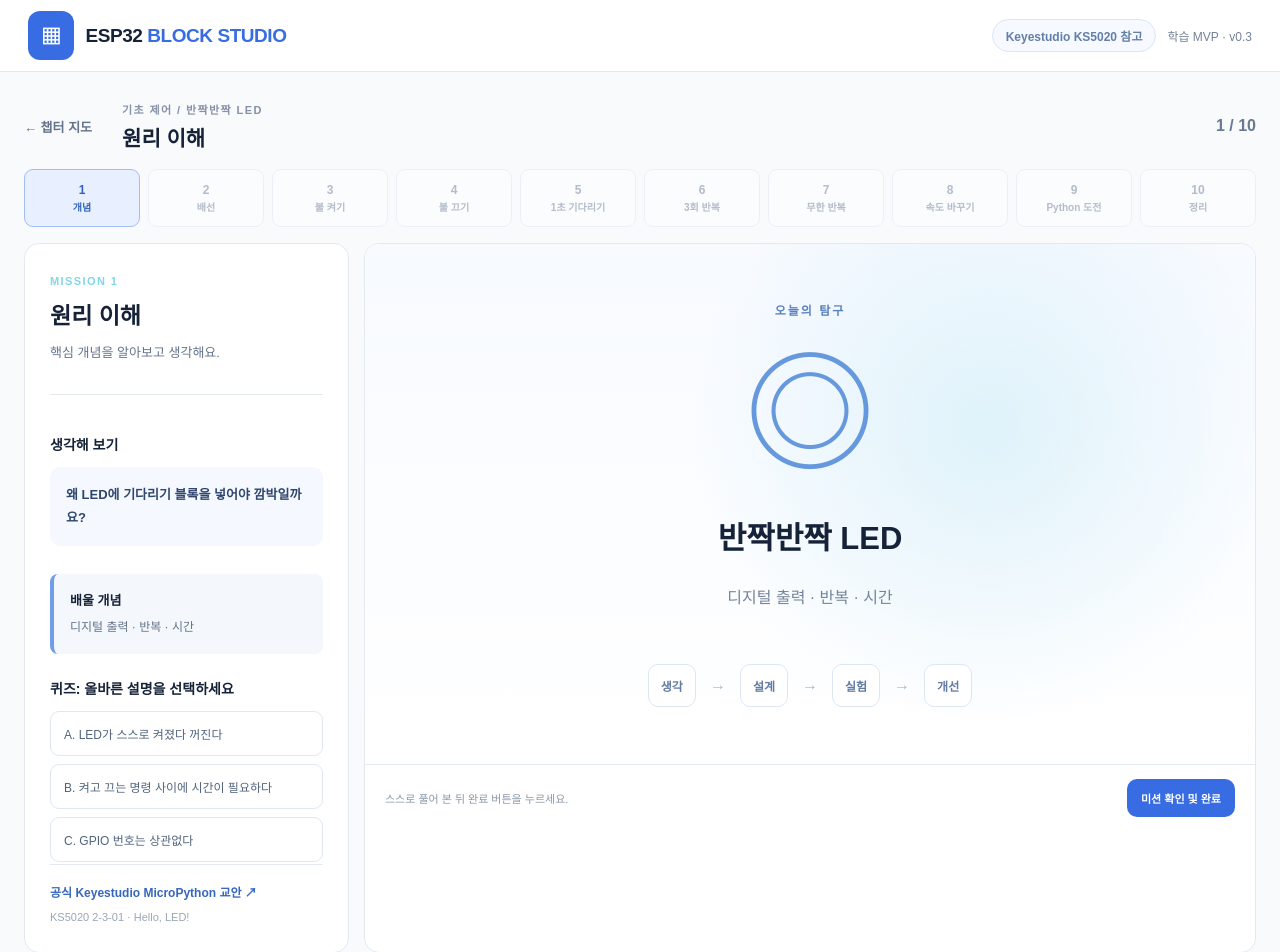
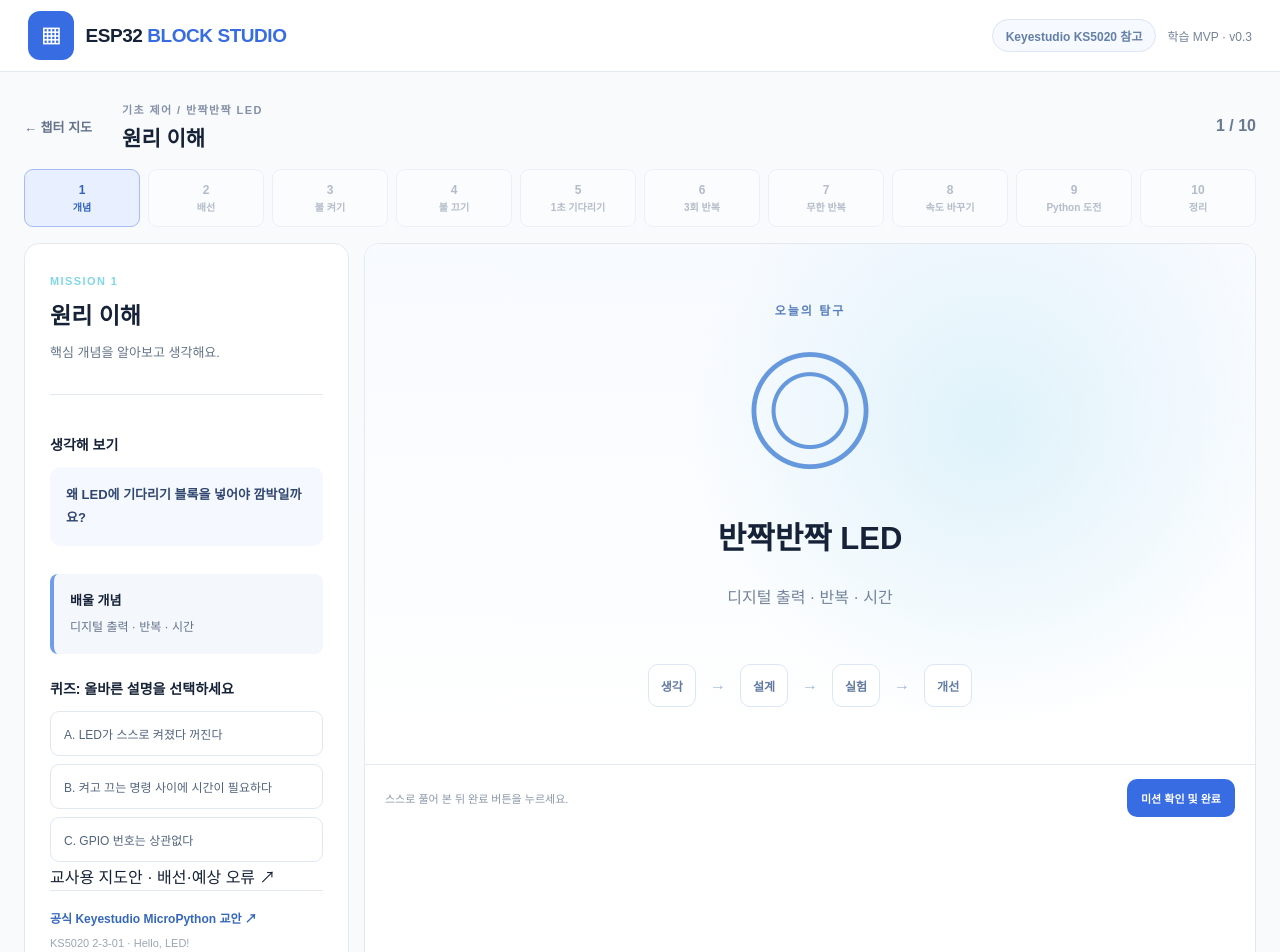
Before and after one commit to SangWon7242/esp32-micropython-class, a Next.js app in the folder block-studio/: page /learn/blink/concept in a window 1280 px wide. Shown: the top 952 px of the page. Built offline with nearby package versions, Linux system fonts and the light colour scheme.

Commit message:
feat(studio): hardware lessons and teacher resources

```diff
--- a/block-studio/app/learn/[chapterId]/[stageId]/page.jsx
+++ b/block-studio/app/learn/[chapterId]/[stageId]/page.jsx
@@ -2,19 +2,22 @@
 import Link from 'next/link';
 import dynamic from 'next/dynamic';
 import {useParams,useRouter} from 'next/navigation';
-import {useState} from 'react';
+import {useEffect,useState} from 'react';
 import {CHALLENGES,getChapter,getCourseOfChapter,STAGES,getStagesForChapter,getMicroMission,QUESTION_OPTIONS,isUnlocked,nextStage,previousStage,KEYESTUDIO_URL} from '../../../../src/curriculum';
 import {useProgress} from '../../../../components/ProgressProvider';
 import {validateChallenge,flatten} from '../../../../src/validation.mjs';
 import {validateMicroMission} from '../../../../src/micro-validation.mjs';
 import {parseMicroPython} from '../../../../src/parser.mjs';
+import WiringGuide from '../../../../components/WiringGuide';
+import {hardwareGuideFor} from '../../../../src/hardware-guides.mjs';
 const StudioEditor=dynamic(()=>import('../../../../components/StudioEditor'),{ssr:false,loading:()=> <div className="editor-placeholder">블록 편집기를 불러오는 중…</div>});
 const makeKey=(chapterId,stageId)=>`${chapterId}:${stageId}`;
 function Classroom(){const {chapterId,stageId}=useParams(),router=useRouter();const {progress,finish}=useProgress();const chapter=getChapter(chapterId), course=getCourseOfChapter(chapterId),mission=getMicroMission(chapterId,stageId),steps=getStagesForChapter(chapterId),stage=steps.find(s=>s.id===stageId)||STAGES.find(s=>s.id===stageId);
- const [answer,setAnswer]=useState(null),[wired,setWired]=useState(false),[verified,setVerified]=useState(false),[reflection,setReflection]=useState(''),[feedback,setFeedback]=useState(''),[hintLevel,setHintLevel]=useState(0),[lastEdit,setLastEdit]=useState(null);
+ const [answer,setAnswer]=useState(null),[wired,setWired]=useState(false),[verified,setVerified]=useState(false),[reflection,setReflection]=useState(''),[feedback,setFeedback]=useState(''),[hintLevel,setHintLevel]=useState(0),[lastEdit,setLastEdit]=useState(null),[observation,setObservation]=useState('');
  const storageKey=`esp32-block-studio:draft:${chapterId}:${stageId}`;
  const [initialCode]=useState(()=>typeof window!=='undefined' ? localStorage.getItem(storageKey)|| (mission?mission.starterCode:stageId==='build'&&chapter?chapter.code:'from machine import Pin\n') : (mission?mission.starterCode:stageId==='build'&&chapter?chapter.code:'from machine import Pin\n'));
  const [code,setCode]=useState(initialCode);
+ useEffect(()=>{const note=progress.deviceChecks?.[makeKey(chapterId,stageId)]?.observation;if(typeof note==='string')setObservation(note);},[chapterId,stageId,progress.deviceChecks]);
  if(!chapter||!course||!stage)return <main className="site-body">해당 학습 단계를 찾을 수 없습니다. <Link href="/">홈으로</Link></main>;
  if(!isUnlocked(chapterId,stageId,progress.done))return <main className="site-body"><div className="lock-panel"><h2>아직 잠긴 미션입니다</h2><p>이전 미션을 완료하면 열 수 있습니다.</p><Link className="action primary" href={`/course/${course.id}`}>챕터 지도로 돌아가기</Link></div></main>;
  const quiz=QUESTION_OPTIONS[chapterId], challenge=CHALLENGES[chapterId],idx=steps.findIndex(s=>s.id===stageId),isDone=!!progress.done[makeKey(chapterId,stageId)];
@@ -24,7 +27,7 @@ function Classroom(){const {chapterId,stageId}=useParams(),router=useRouter();co
    if(mission){
      const result=validateMicroMission(code,chapterId,stageId,{editedWithText:lastEdit==='python'});
      if(!result.ok){setFeedback(result.reason);return;}
-     finish(makeKey(chapterId,stageId),null,{hardwareChecked:verified});
+     finish(makeKey(chapterId,stageId),null,{hardwareChecked:verified,observation:observation.trim().slice(0,500)});
      setFeedback(verified?'미션 완료! 코드 검사 통과 · 실물 확인은 학생 직접 체크로 기록했습니다.':'미션 완료! 코드 구조 검사 통과 · 실물 동작은 미확인입니다.');
      return;
    }
@@ -46,13 +49,13 @@ function Classroom(){const {chapterId,stageId}=useParams(),router=useRouter();co
  return <main className="learn-page"><div className="learn-top"><Link className="back-link" href={`/course/${course.id}`}>← 챕터 지도</Link><div className="learn-heading"><span className="overline">{course.badge} / {chapter.name}</span><h1>{stage.title}</h1></div><div className="lesson-pager">{idx<0?'이전 버전':`${idx+1} / ${steps.length}`}</div></div>
  <div className="learning-progress">{steps.map((item,i)=><Link key={item.id} href={isUnlocked(chapterId,item.id,progress.done)?`/learn/${chapterId}/${item.id}`:'#'} className={`mini-step ${item.id===stageId?'current':''} ${progress.done[makeKey(chapterId,item.id)]?'complete':''} ${!isUnlocked(chapterId,item.id,progress.done)?'unavailable':''}`} title={item.title}>{progress.done[makeKey(chapterId,item.id)]?'✓':i+1}<span>{item.short}</span></Link>)}</div>
  <div className="learning-layout"><aside className="instruction-panel"><div className="instruction-top"><span className="eyebrow">MISSION {idx+1}</span><h2>{stage.title}</h2><p>{stage.description}</p></div>
- {mission&&<><div className="challenge-label">STEP {String(idx+1).padStart(2,'0')} · 작은 미션</div><h3>이 단계에서 해낼 일</h3><p className="question">{mission.goal}</p><div className="callout"><strong>배우는 개념</strong><p>{mission.concept}</p></div><h3>힌트가 필요하나요?</h3><p className="secondary-text">해답을 바로 보여주지 않고 스스로 탐색하도록 돕습니다.</p><button type="button" className="action subtle hint-button" onClick={()=>setHintLevel(h=>Math.min(h+1,2))}>{hintLevel===0?'힌트 1 열기':hintLevel===1?'추가 힌트 보기':'힌트 모두 열림'}</button>{hintLevel>0&&<p className="hint-message">{hintLevel===1?mission.concept:mission.hint}</p>}<h3>실제 장치 확인</h3><p className="secondary-text">{mission.hardware}</p><label className="check-line"><input type="checkbox" checked={verified} onChange={e=>setVerified(e.target.checked)}/>ESP32에서 동작을 직접 봤어요 (자기 확인)</label><p className="secondary-text">이 체크는 실기 시험이 아니며, 자동 검사는 코드 구조만 확인합니다. 체크하지 않아도 코딩 단계는 완료할 수 있습니다.</p>{mission.mode==='python'&&<div className="warning"><strong>텍스트 코딩 단계</strong><p>이번 미션에서는 블록을 숨겼습니다. MicroPython 코드를 직접 편집해야 통과해요.</p></div>}</>}
+ {mission&&<><div className="challenge-label">STEP {String(idx+1).padStart(2,'0')} · 작은 미션</div><h3>이 단계에서 해낼 일</h3><p className="question">{mission.goal}</p><div className="callout"><strong>배우는 개념</strong><p>{mission.concept}</p></div><h3>힌트가 필요하나요?</h3><p className="secondary-text">해답을 바로 보여주지 않고 스스로 탐색하도록 돕습니다.</p><button type="button" className="action subtle hint-button" onClick={()=>setHintLevel(h=>Math.min(h+1,2))}>{hintLevel===0?'힌트 1 열기':hintLevel===1?'추가 힌트 보기':'힌트 모두 열림'}</button>{hintLevel>0&&<p className="hint-message">{hintLevel===1?mission.concept:mission.hint}</p>}<h3>실제 장치 확인</h3><p className="secondary-text">{mission.hardware}</p><div className="callout"><strong>실험 전 예측</strong><p>{hardwareGuideFor(chapterId)?.prediction}</p></div><textarea className="lesson-observation" value={observation} onChange={e=>setObservation(e.target.value)} placeholder="예측과 실제 결과를 비교해 보세요. 예: 200ms로 줄이니 LED가 더 빨리 깜박였어요. (선택)" aria-label="실물 관찰 기록"/><label className="check-line"><input type="checkbox" checked={verified} onChange={e=>setVerified(e.target.checked)}/>ESP32에서 동작을 직접 봤어요 (자기 확인)</label><p className="secondary-text">이 체크는 실기 시험이 아니며, 자동 검사는 코드 구조만 확인합니다. 체크하지 않아도 코딩 단계는 완료할 수 있습니다.</p>{mission.mode==='python'&&<div className="warning"><strong>텍스트 코딩 단계</strong><p>이번 미션에서는 블록을 숨겼습니다. MicroPython 코드를 직접 편집해야 통과해요.</p></div>}</>}
  {stageId==='concept'&&<><h3>생각해 보기</h3><p className="question">{chapter.question}</p><div className="callout"><strong>배울 개념</strong><p>{chapter.concept}</p></div><h3>퀴즈: 올바른 설명을 선택하세요</h3><div className="answer-options">{quiz.options.map((opt,i)=><button key={i} className={`answer ${answer===i?'selected':''}`} onClick={()=>setAnswer(i)}>{String.fromCharCode(65+i)}. {opt}</button>)}</div>{answer===quiz.answer&&<p className="success-text">✓ {quiz.why}</p>}</>}
- {stageId==='wiring'&&<><h3>준비물</h3><p>{chapter.device}, ESP32 보드, USB 케이블, 브레드보드, 점퍼선</p><h3>배선 가이드</h3><ol className="wiring-list">{chapter.wiring.map((line,i)=><li key={i}>{line}</li>)}</ol><div className="warning"><strong>안전 체크</strong><p>{chapter.warning}</p></div><label className="check-line"><input type="checkbox" checked={wired} onChange={e=>setWired(e.target.checked)}/>전원을 분리하고 배선을 확인했어요.</label><p className="secondary-text">핀맵은 사용하는 실제 Keyestudio 보드와 센서 모듈에 맞춰 교사가 최종 확인해야 합니다.</p></>}
+ {stageId==='wiring'&&<><WiringGuide chapterId={chapterId}/><h3>준비물</h3><p>{chapter.device}, ESP32 보드, USB 케이블, 브레드보드, 점퍼선</p><h3>배선 가이드</h3><ol className="wiring-list">{chapter.wiring.map((line,i)=><li key={i}>{line}</li>)}</ol><div className="warning"><strong>안전 체크</strong><p>{chapter.warning}</p></div><label className="check-line"><input type="checkbox" checked={wired} onChange={e=>setWired(e.target.checked)}/>전원을 분리하고 배선을 확인했어요.</label><p className="secondary-text">핀맵은 사용하는 실제 Keyestudio 보드와 센서 모듈에 맞춰 교사가 최종 확인해야 합니다.</p></>}
  {stageId==='build'&&<><h3>따라하기</h3><p>{chapter.mission}</p><div className="callout"><strong>오늘의 관찰 질문</strong><p>{chapter.question}</p></div><h3>활동 순서</h3><ol className="wiring-list"><li>오른쪽에 준비된 블록과 코드를 비교합니다.</li><li>블록의 숫자 또는 핀을 바꾸며 코드 변화를 관찰합니다.</li><li>변경한 코드를 ESP32에 실행해 봅니다.</li></ol></>}
  {stageId==='challenge'&&<><div className="challenge-label">CHALLENGE</div><h3>{challenge.title}</h3><p>{challenge.help}</p><div className="callout"><strong>기억하세요</strong><p>빈 블록 화면에서 직접 조립해 보세요. 힌트는 마음껏 확인할 수 있어요.</p></div><label className="check-line"><input type="checkbox" checked={verified} onChange={e=>setVerified(e.target.checked)}/>실제 ESP32 연결과 동작을 직접 확인했어요.</label><p className="secondary-text">자동 채점은 코드의 구조만 검사합니다. 센서 연결과 실제 동작은 사람이 확인해야 합니다.</p></>}
  {stageId==='reflect'&&<><h3>마지막 질문</h3><p className="question">{chapter.question}</p><p>미션에서 바꾼 숫자 또는 명령과, 그렇게 했을 때 달라진 결과를 설명해 보세요.</p><textarea className="reflection" placeholder="예: 기다리기 시간을 500에서 200으로 바꾸니 LED가 더 빨리 깜박였어요." value={reflection} onChange={e=>setReflection(e.target.value)}/><div className="callout"><strong>다음 수업 준비</strong><p>다음 프로젝트에서 이 센서를 어디에 활용하면 좋을지 생각해 보세요.</p></div></>}
- <div className="source-foot"><a href={KEYESTUDIO_URL} target="_blank" rel="noreferrer">공식 Keyestudio MicroPython 교안 ↗</a><small>{chapter.reference}</small></div></aside>
+ <Link className="teacher-link" href={`/teacher/${chapterId}`}>교사용 지도안 · 배선·예상 오류 ↗</Link><div className="source-foot"><a href={KEYESTUDIO_URL} target="_blank" rel="noreferrer">공식 Keyestudio MicroPython 교안 ↗</a><small>{chapter.reference}</small></div></aside>
  <section className="work-panel">{(mission||['build','challenge'].includes(stageId))? <StudioEditor key={`${chapterId}:${stageId}`} initialCode={initialCode} onChange={onCodeChange} mode={mission?.mode||'hybrid'} allowedBlocks={mission?.allowedBlocks}/>:<div className="concept-display"><div className="visual-label">{stageId==='concept'?'오늘의 탐구':stageId==='wiring'?'하드웨어 준비':'나만의 실험 노트'}</div><div className="visual-icon">{stageId==='concept'?'◎':stageId==='wiring'?'⌁':'✎'}</div><h2>{chapter.name}</h2><p>{stageId==='wiring'?'왼쪽 배선 가이드를 확인한 뒤 ESP32를 연결해 보세요.':stageId==='concept'?chapter.concept:'기록을 완성하면 다음 챕터로 이동할 수 있어요.'}</p><div className="concept-flow"><span>생각</span><b>→</b><span>설계</span><b>→</b><span>실험</span><b>→</b><span>개선</span></div></div>}
  <div className="lesson-bottom"><div className="lesson-result">{isDone?<span className="success-text">✓ 코드 미션 완료{mission?' · 하드웨어 확인은 별도':''}</span>:feedback?<span className={feedback.includes('완료')?'success-text':'error-text'}>{feedback}</span>:<span>스스로 풀어 본 뒤 완료 버튼을 누르세요.</span>}</div><div className="lesson-actions">{prev&&<Link className="action subtle" href={nav(prev)}>← 이전</Link>}<button className="action primary" onClick={complete}>{isDone?'다시 검사하기':mission?'코드 검사 · 단계 완료':'미션 확인 및 완료'}</button>{next&&isDone&&<Link className="action dark" href={nav(next)}>다음 미션 →</Link>}{!next&&isDone&&<Link className="action dark" href="/">전체 과정 완료 ↗</Link>}</div></div></section></div>
  </main>
```
